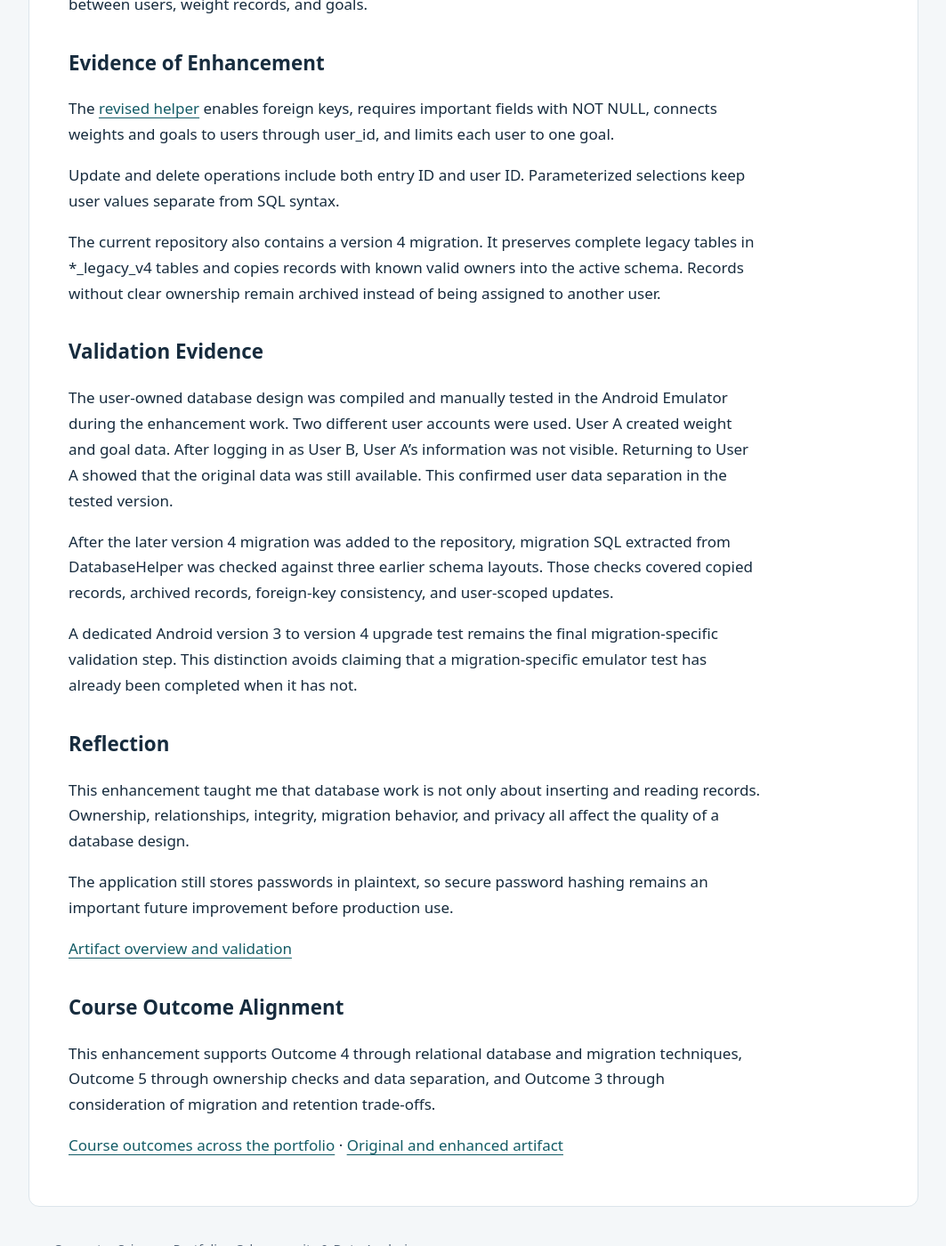
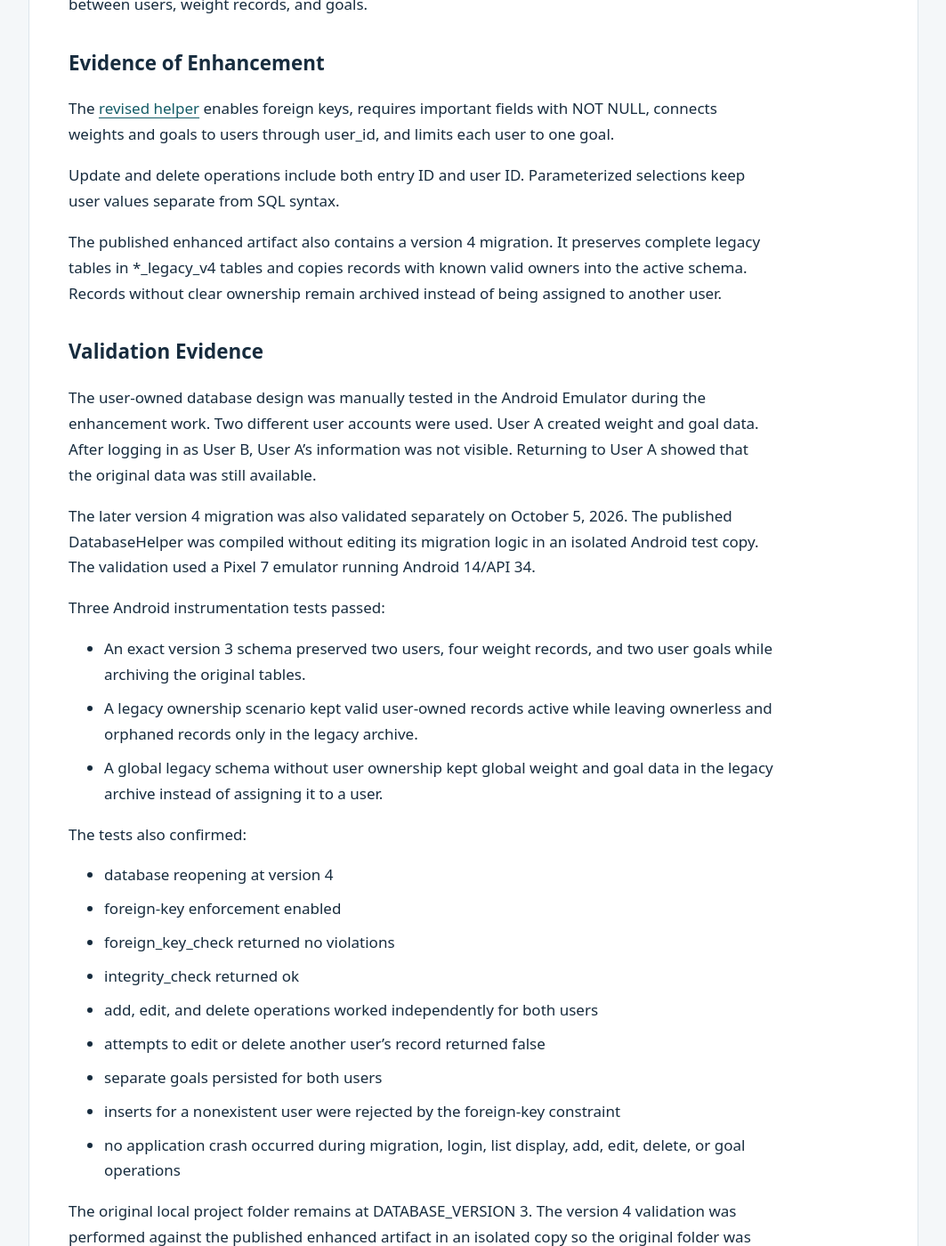
Before and after one commit to Todolomeos/josebustamante-eportfoliofinal, a Jekyll site: the page built from enhancement-three.md, in a window 1280 px wide and 1400 px high, scrolled down 313 px. Shown: the whole window at 89% size, without its empty margins (108-1171 px from the left). Built offline with Jekyll 4.4.1, drawn with Linux system fonts in a browser that asks for light colours; our own code applies the rules of GitHub Pages for plain Markdown files; some of the changed text lies outside the part shown.

Commit message:
Update enhancement-three.md with completed Android migration validation

```diff
--- a/enhancement-three.md
+++ b/enhancement-three.md
@@ -10,15 +10,33 @@ The [revised helper](https://github.com/Todolomeos/josebustamante-eportfoliofina
 
 Update and delete operations include both entry ID and user ID. Parameterized selections keep user values separate from SQL syntax.
 
-The current repository also contains a version 4 migration. It preserves complete legacy tables in *_legacy_v4 tables and copies records with known valid owners into the active schema. Records without clear ownership remain archived instead of being assigned to another user.
+The published enhanced artifact also contains a version 4 migration. It preserves complete legacy tables in *_legacy_v4 tables and copies records with known valid owners into the active schema. Records without clear ownership remain archived instead of being assigned to another user.
 
 ## Validation Evidence
 
-The user-owned database design was compiled and manually tested in the Android Emulator during the enhancement work. Two different user accounts were used. User A created weight and goal data. After logging in as User B, User A's information was not visible. Returning to User A showed that the original data was still available. This confirmed user data separation in the tested version.
+The user-owned database design was manually tested in the Android Emulator during the enhancement work. Two different user accounts were used. User A created weight and goal data. After logging in as User B, User A's information was not visible. Returning to User A showed that the original data was still available.
 
-After the later version 4 migration was added to the repository, migration SQL extracted from DatabaseHelper was checked against three earlier schema layouts. Those checks covered copied records, archived records, foreign-key consistency, and user-scoped updates.
+The later version 4 migration was also validated separately on October 5, 2026. The published DatabaseHelper was compiled without editing its migration logic in an isolated Android test copy. The validation used a Pixel 7 emulator running Android 14/API 34.
 
-A dedicated Android version 3 to version 4 upgrade test remains the final migration-specific validation step. This distinction avoids claiming that a migration-specific emulator test has already been completed when it has not.
+Three Android instrumentation tests passed:
+
+- An exact version 3 schema preserved two users, four weight records, and two user goals while archiving the original tables.
+- A legacy ownership scenario kept valid user-owned records active while leaving ownerless and orphaned records only in the legacy archive.
+- A global legacy schema without user ownership kept global weight and goal data in the legacy archive instead of assigning it to a user.
+
+The tests also confirmed:
+
+- database reopening at version 4
+- foreign-key enforcement enabled
+- foreign_key_check returned no violations
+- integrity_check returned ok
+- add, edit, and delete operations worked independently for both users
+- attempts to edit or delete another user's record returned false
+- separate goals persisted for both users
+- inserts for a nonexistent user were rejected by the foreign-key constraint
+- no application crash occurred during migration, login, list display, add, edit, delete, or goal operations
+
+The original local project folder remains at DATABASE_VERSION 3. The version 4 validation was performed against the published enhanced artifact in an isolated copy so the original folder was not modified.
 
 ## Reflection
 
@@ -30,6 +48,6 @@ The application still stores passwords in plaintext, so secure password hashing
 
 ## Course Outcome Alignment
 
-This enhancement supports Outcome 4 through relational database and migration techniques, Outcome 5 through ownership checks and data separation, and Outcome 3 through consideration of migration and retention trade-offs.
+This enhancement supports Outcome 4 through relational database and migration techniques, Outcome 5 through ownership checks, foreign-key enforcement, and data separation, and Outcome 3 through consideration of migration and retention trade-offs.
 
 [Course outcomes across the portfolio](course-outcomes.md) · [Original and enhanced artifact](artifact.md)
```
